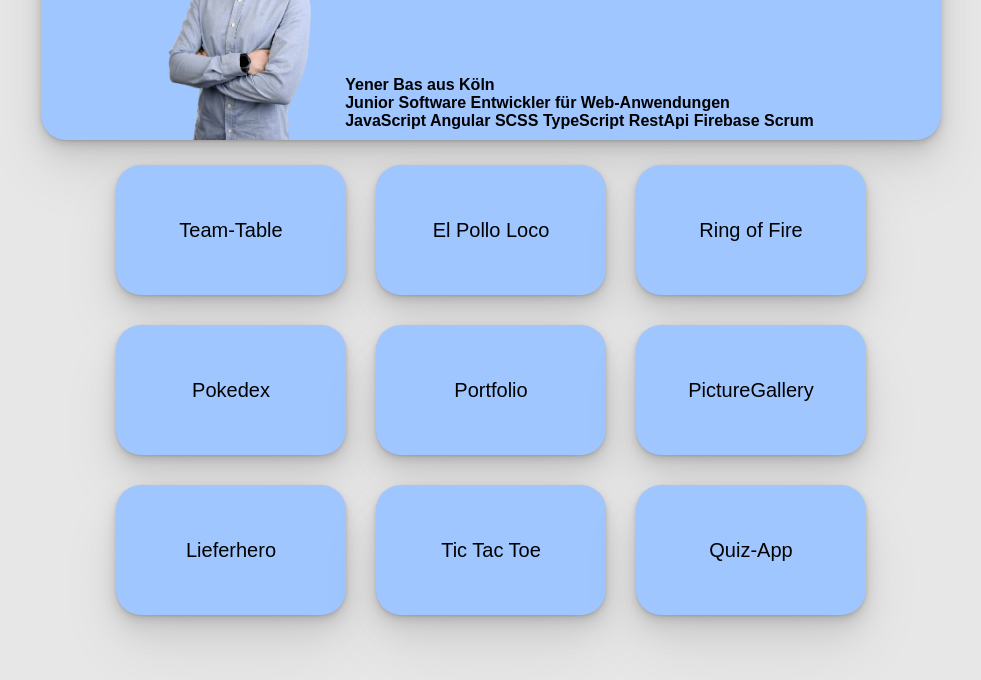
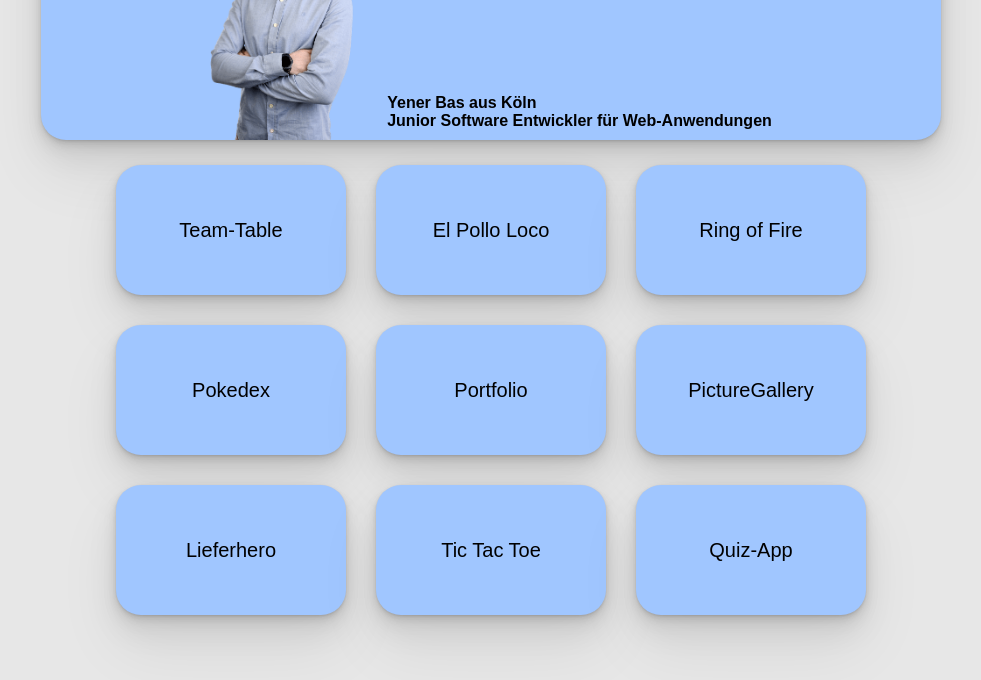
Before and after one commit to Yener88/projectpage, a website: page index.html in a window 1280 px wide. Shown: the part 120-800 px from the top of the page, without its empty margins (149-1130 px from the left). Drawn offline with Linux system fonts and the light colour scheme; a web font is replaced by a local one.

Commit message:
some changes and fixes

```diff
--- a/index.html
+++ b/index.html
@@ -31,7 +31,6 @@
             <div class="titleTextBox">
                 <span>Yener Bas aus Köln</span>
                 <span>Junior Software Entwickler für Web-Anwendungen</span>
-                <span>JavaScript Angular SCSS TypeScript RestApi Firebase Scrum</span>
             </div>
         </div>
     </div>
```
